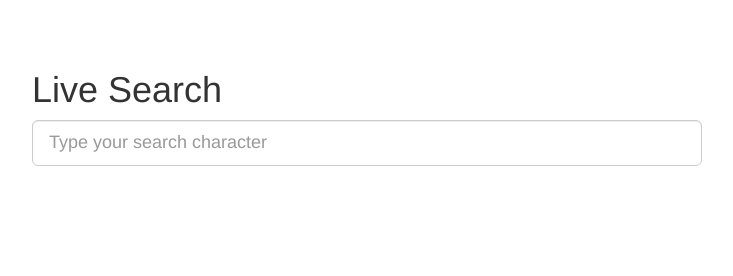
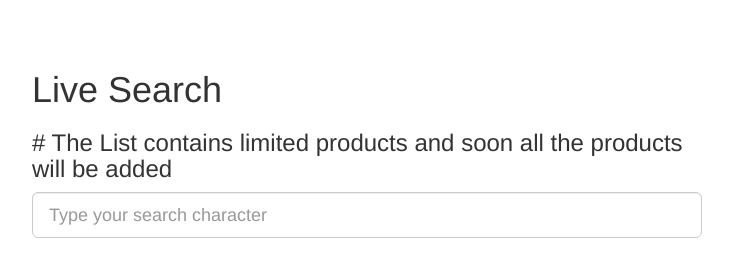
Before and after one commit to iarunabho/ajnaa-seach, a plain HTML site: page index.html in a window 1280 px wide. Shown: the whole page, without its empty margins (273-1006 px from the left). Drawn offline with nearby package versions, Linux system fonts and the light colour scheme.

Commit message:
Adding note

```diff
--- a/index.html
+++ b/index.html
@@ -9,11 +9,15 @@
     <script src="https://ajax.googleapis.com/ajax/libs/jquery/2.1.3/jquery.min.js"></script>
     <script src="https://maxcdn.bootstrapcdn.com/bootstrap/3.3.5/js/bootstrap.min.js"></script>
     <title>Ajnaa Live Search</title>
-    <title>Document</title>
+    <title>Ajnaa Product Search</title>
   </head>
   <body>
     <div class="container" style="padding:50px 250px;">
       <h1>Live Search</h1>
+      <h3>
+        # The List contains limited products and soon all the products will be
+        added
+      </h3>
       <form role="form">
         <div class="form-group">
           <input
```
